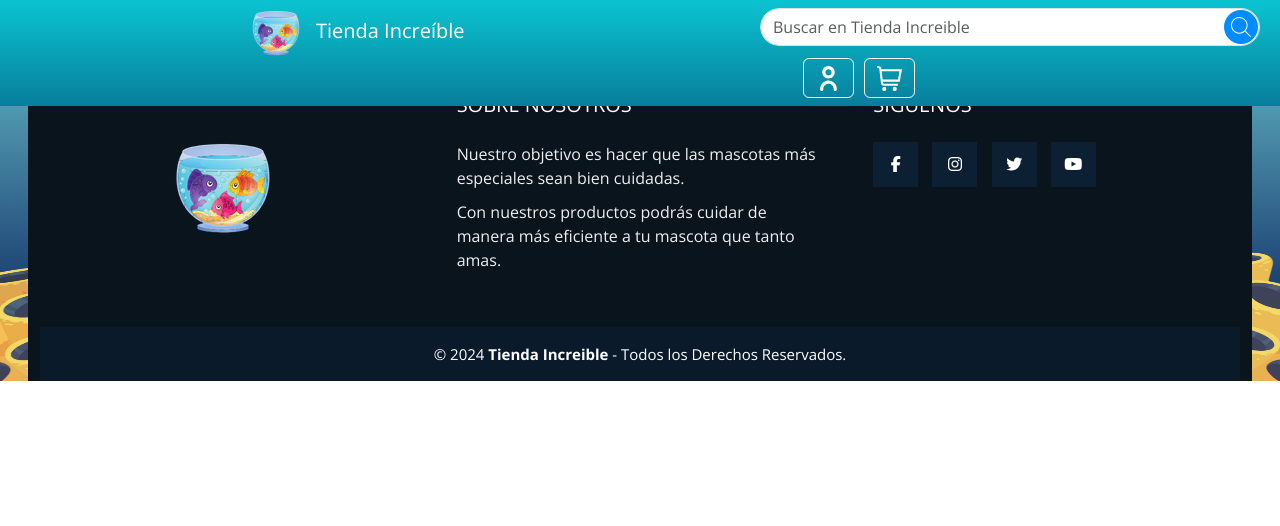
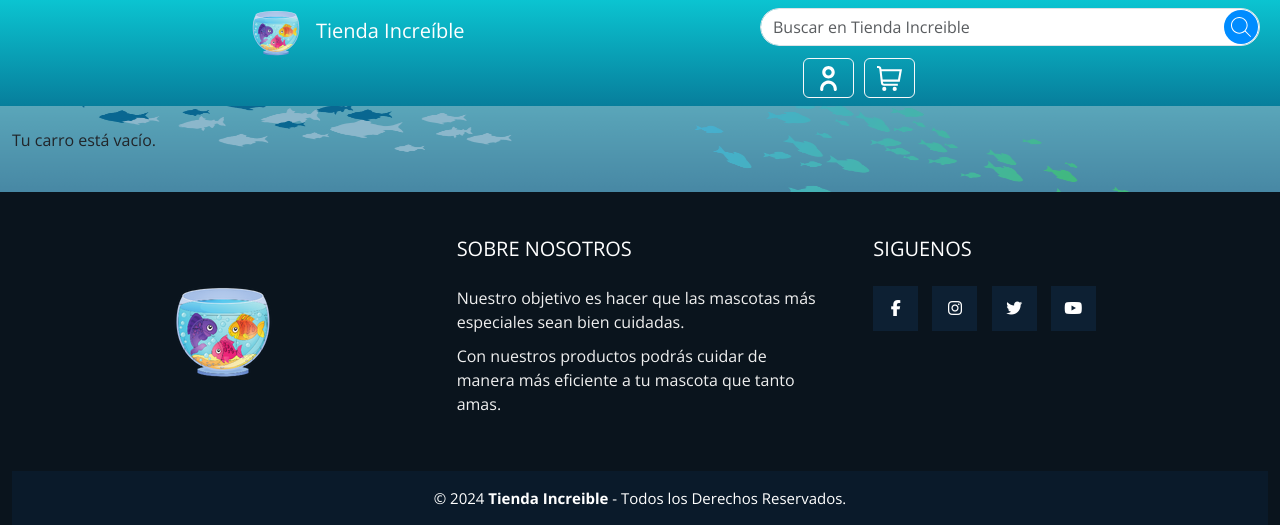
Before and after one commit to Lenuam482/Ev3Django, a Django app: template tienda/templates/tienda/compra.html in a window 1280 px wide. Shown: the top 526 px of the page. Run offline with Django 5.2, Linux system fonts and the light colour scheme; the template is opened without the code that fills it, so the values that code supplies are empty; some libraries are stand-ins or nearby versions.

Commit message:
Update compra.html

```diff
--- a/tienda/templates/tienda/compra.html
+++ b/tienda/templates/tienda/compra.html
@@ -107,6 +107,7 @@
 
   <div class="container-fluid mt-5 d-flex justify-content-center">
     <div class="row g-4">
+      <h1>Tu carrito</h1>
       {% if carro %}
         {% for x in carro%}
         <div class="col-3">
@@ -127,6 +128,8 @@
           </div>
         </div>
         {% endfor %}
+      {% else %}
+        <p>Tu carro está vacío.</p>
       {% endif %}
 
   <footer class="pie-pagina">
```
Lines whose indentation alone changed are shown as unchanged.
